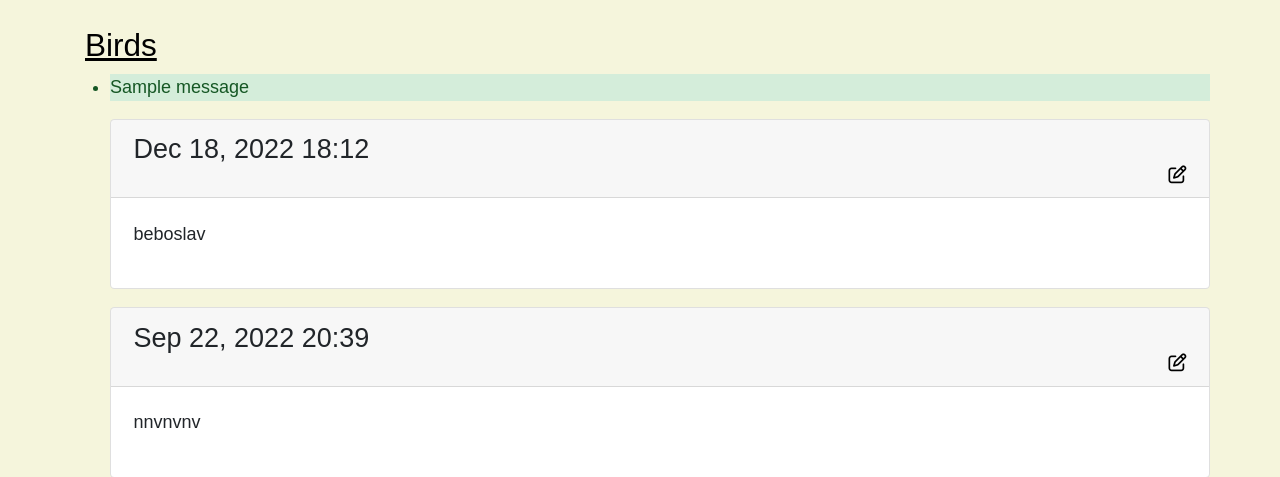
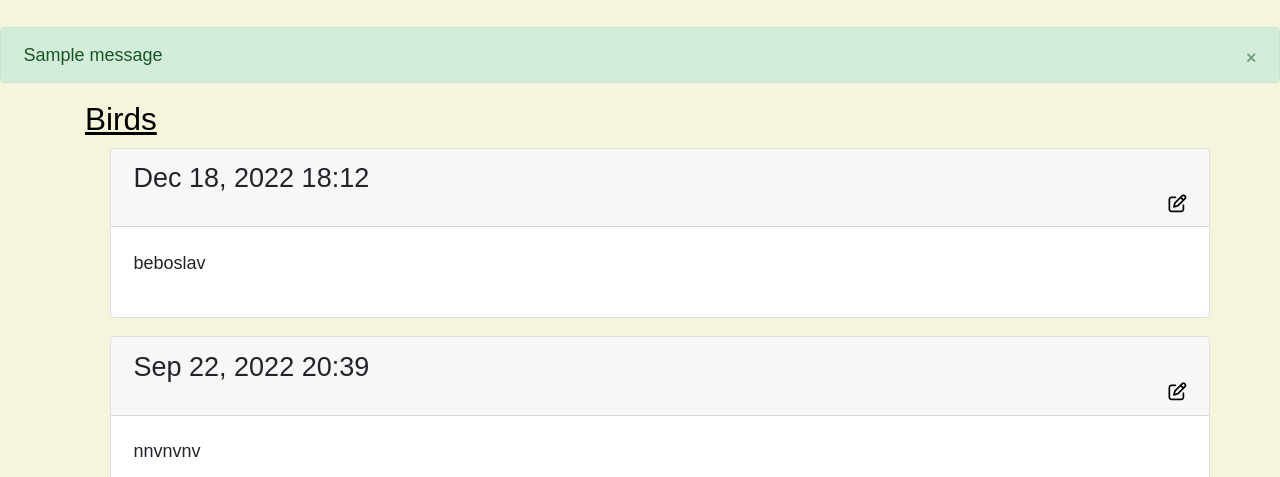
Before and after one commit to Code-Institute-Submissions/marosan28-online-journal_DecResub, a Django app: page /topics/1 in a window 1280 px wide. Shown: the part 65-542 px from the top of the page. Run offline with Django 3.2, Linux system fonts and the light colour scheme; a user stored in the database is signed in; data comes from the database, SQL or seed files in the repository; both versions use the stored data as it was after the commit; one stand-in notice (Sample message) is shown; some libraries are stand-ins or nearby versions; some web fonts are replaced.

Commit message:
change styling of messages with bootstrap

```diff
--- a/learning_logs/templates/learning_logs/base.html
+++ b/learning_logs/templates/learning_logs/base.html
@@ -50,6 +50,7 @@
       <span class="navbar-toggler-icon"></span></button>
 
   </nav>
+  {% include 'learning_logs/includes/messages.html' %}
   <main role="main" class="container">
     <div class="container-md">
       {% block page_header %} {% endblock page_header %}
--- a/learning_logs/templates/learning_logs/includes/messages.html
+++ b/learning_logs/templates/learning_logs/includes/messages.html
@@ -1,7 +1,10 @@
-{% if messages %}
-<ul class="messages">
-    {% for message in messages %}
-    <li {% if message.tags %} class="{{ message.tags }}"{% endif %}>{{ message }}</li>
-    {% endfor %}
-</ul>
-{% endif %}
+{% for message in messages %}
+<div class="container-fluid p-0">
+  <div class="alert {{ message.tags }} alert-dismissible" role="alert" >
+    <button type="button" class="close" data-dismiss="alert" aria-label="Close">
+      <span aria-hidden="True">&times;</span>
+    </button>
+    {{ message }}
+  </div>
+</div>
+{% endfor %}
--- a/learning_logs/templates/learning_logs/topic.html
+++ b/learning_logs/templates/learning_logs/topic.html
@@ -5,7 +5,7 @@
 {% endblock page_header %}
 
 {% block content %}
-{% include 'learning_logs/includes/messages.html' %}
+
 <ul>
   {% for entry in entries %}
   <div class="card mb-3">
```
Also changed, not shown: db.sqlite3.
